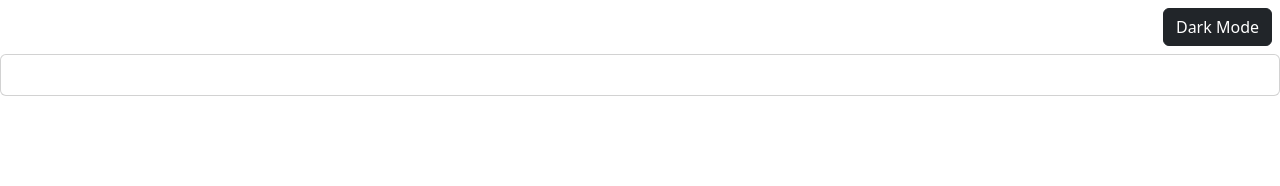
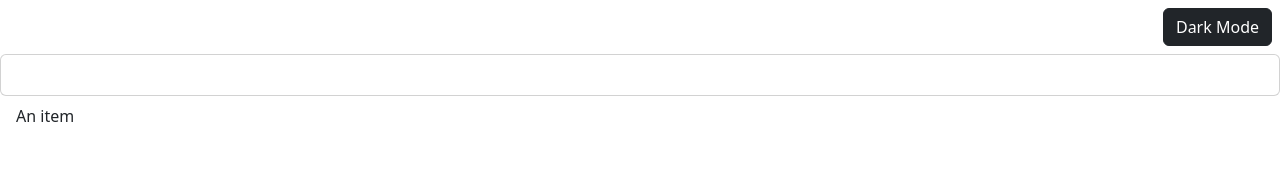
Before and after one commit to Mohamed-Nasr7/posts-darkmode, a React (Create React App) app: page /post in a window 1280 px wide. Shown: the top 186 px of the page. Built offline with nearby package versions, Linux system fonts and the light colour scheme.

Commit message:
Add a ul with an li child with bootstrap classes below the card div

```diff
--- a/src/components/PostComments.tsx
+++ b/src/components/PostComments.tsx
@@ -42,6 +42,9 @@ const PostComments = () => {
           <p className='card-text'>{post.body}</p>
         </div>
       </div>
+      <ul className='list-group list-group-flush'>
+        <li className='list-group-item'>An item</li>
+      </ul>
     </div>
   );
 };
```
